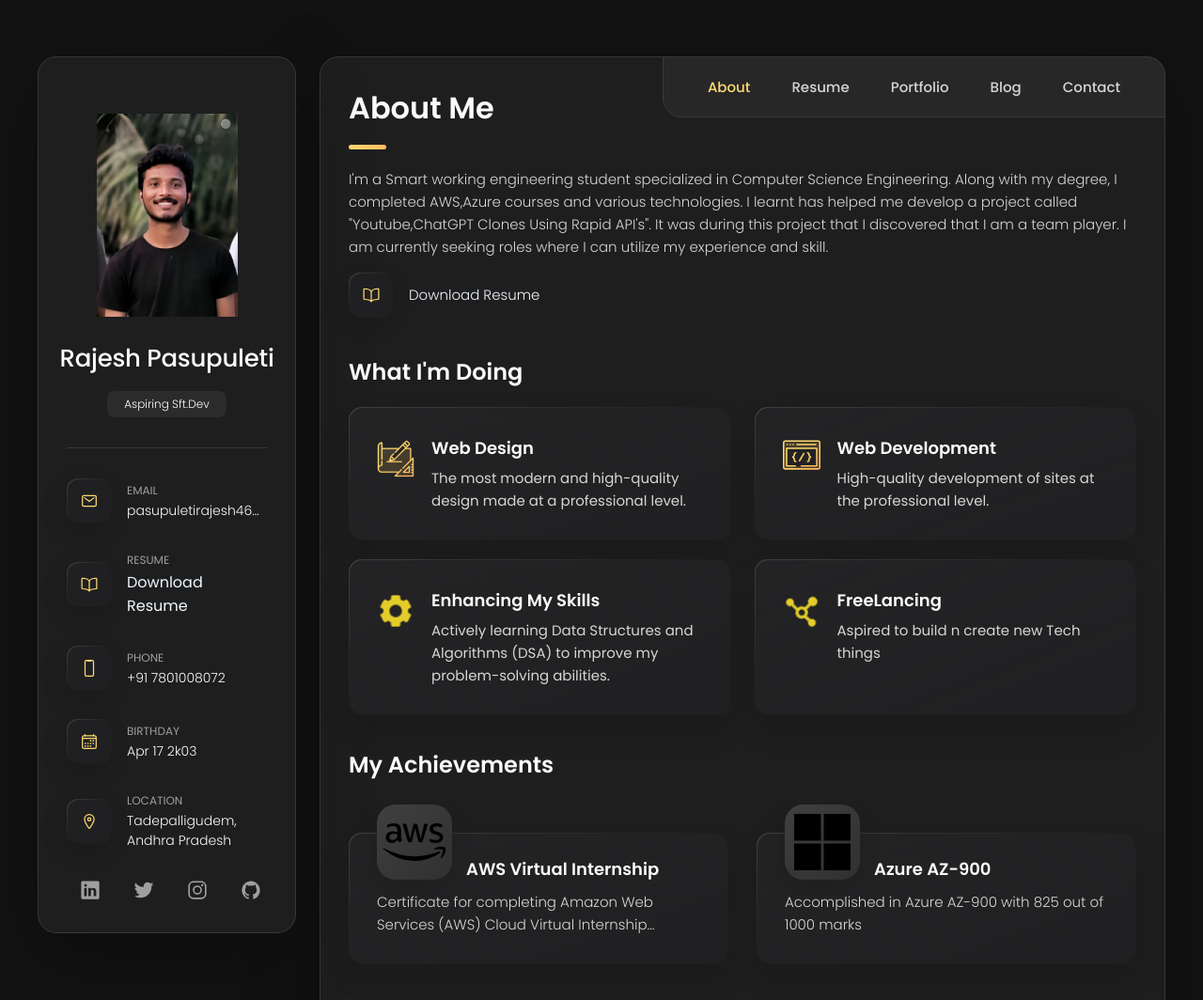
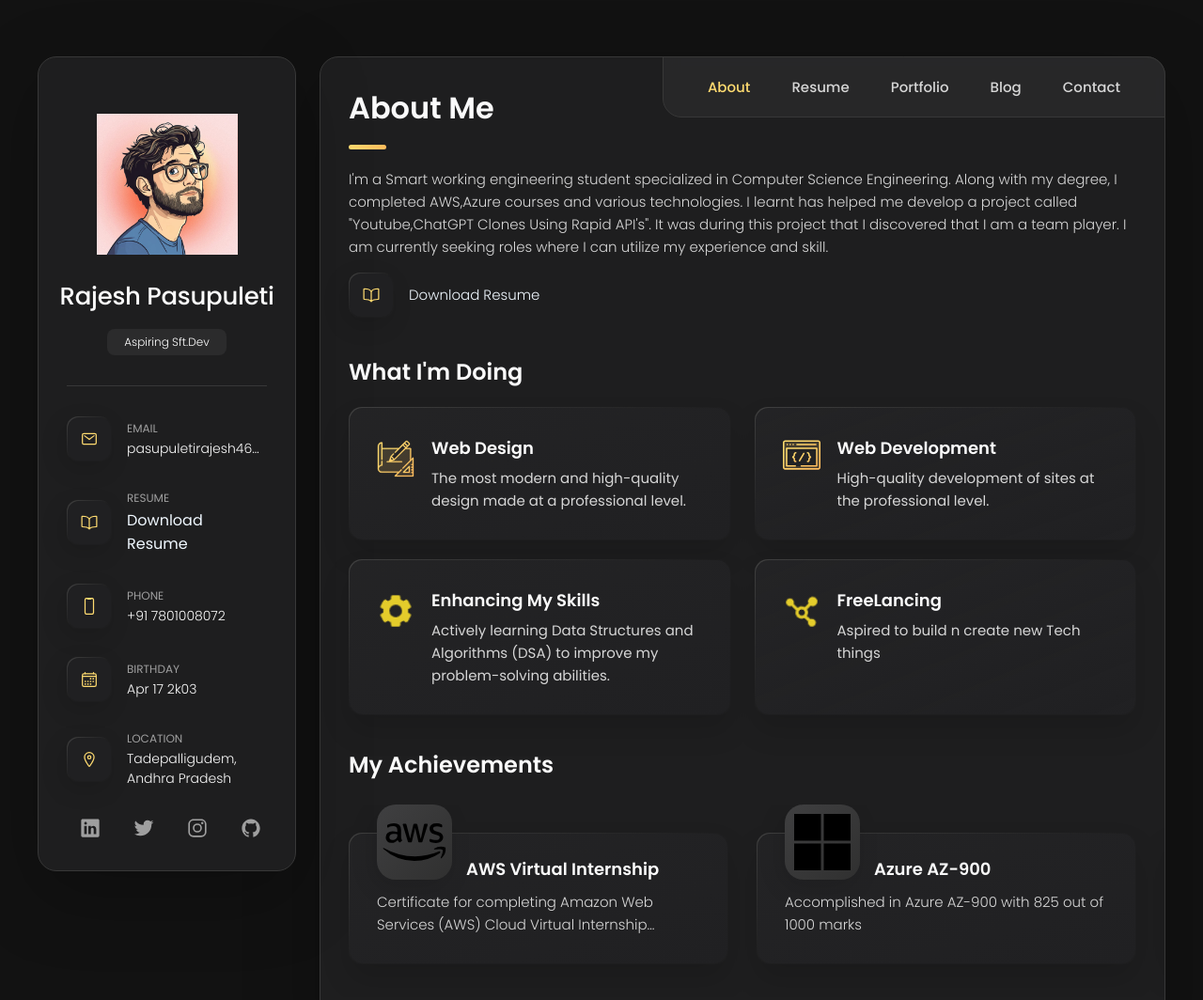
Before and after one commit to Rajesh3923/Portfolio_new, a plain HTML site: page index.html in a window 1280 px wide. Shown: the top 1064 px of the page at 94% size. Drawn offline with nearby package versions, Linux system fonts and the light colour scheme.

Commit message:
Update index.html

```diff
--- a/index.html
+++ b/index.html
@@ -42,7 +42,7 @@
       <div class="sidebar-info">
 
         <figure class="avatar-box">
-          <img src="./assets/images/mine.jpg" alt="Rajesh Pasupuleti" width="40">
+          <img src="./assets/images/mineavatar.jpg" alt="Rajesh Pasupuleti" width="40">
         </figure>
 
         <div class="info-content">
```
